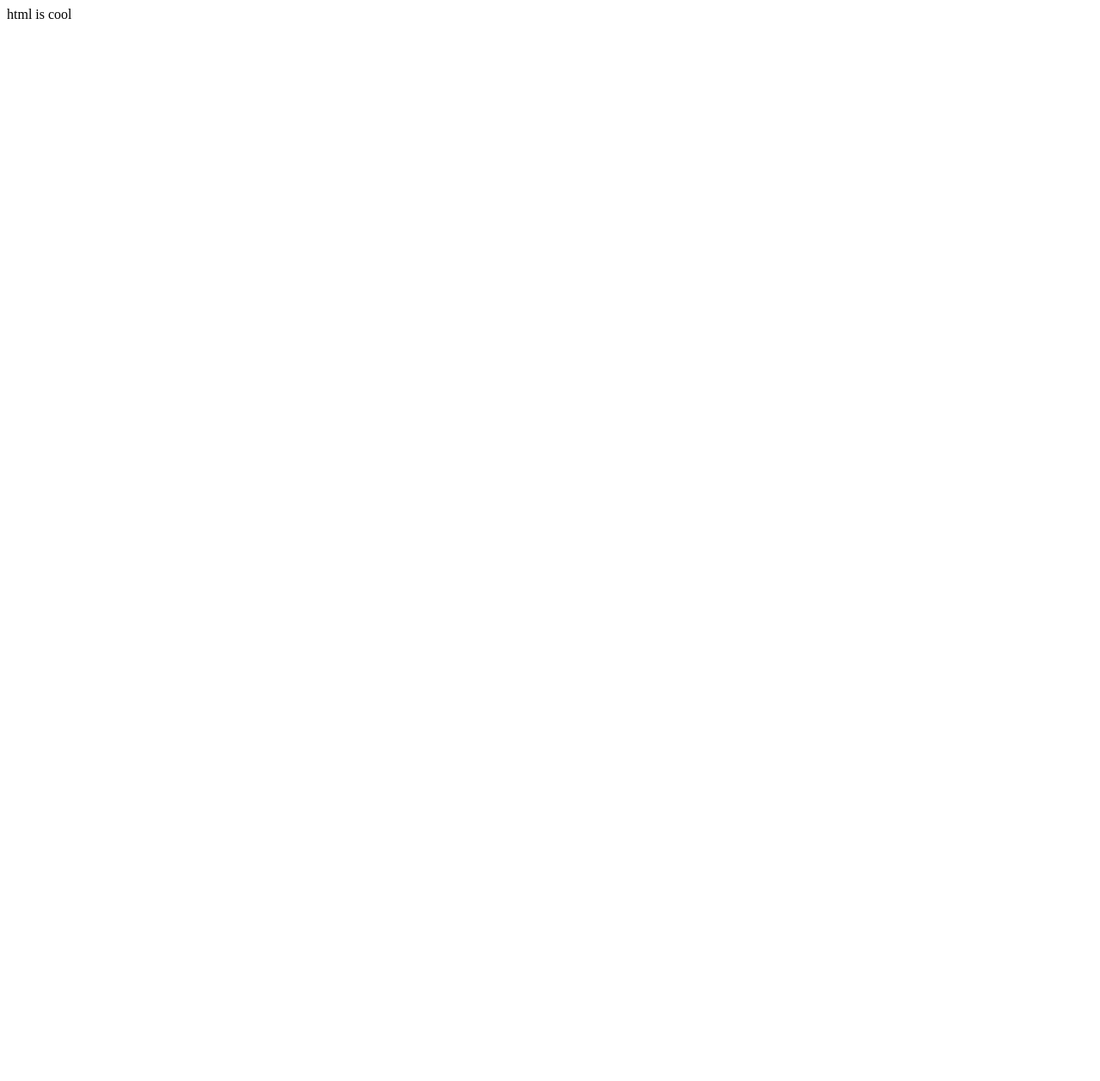
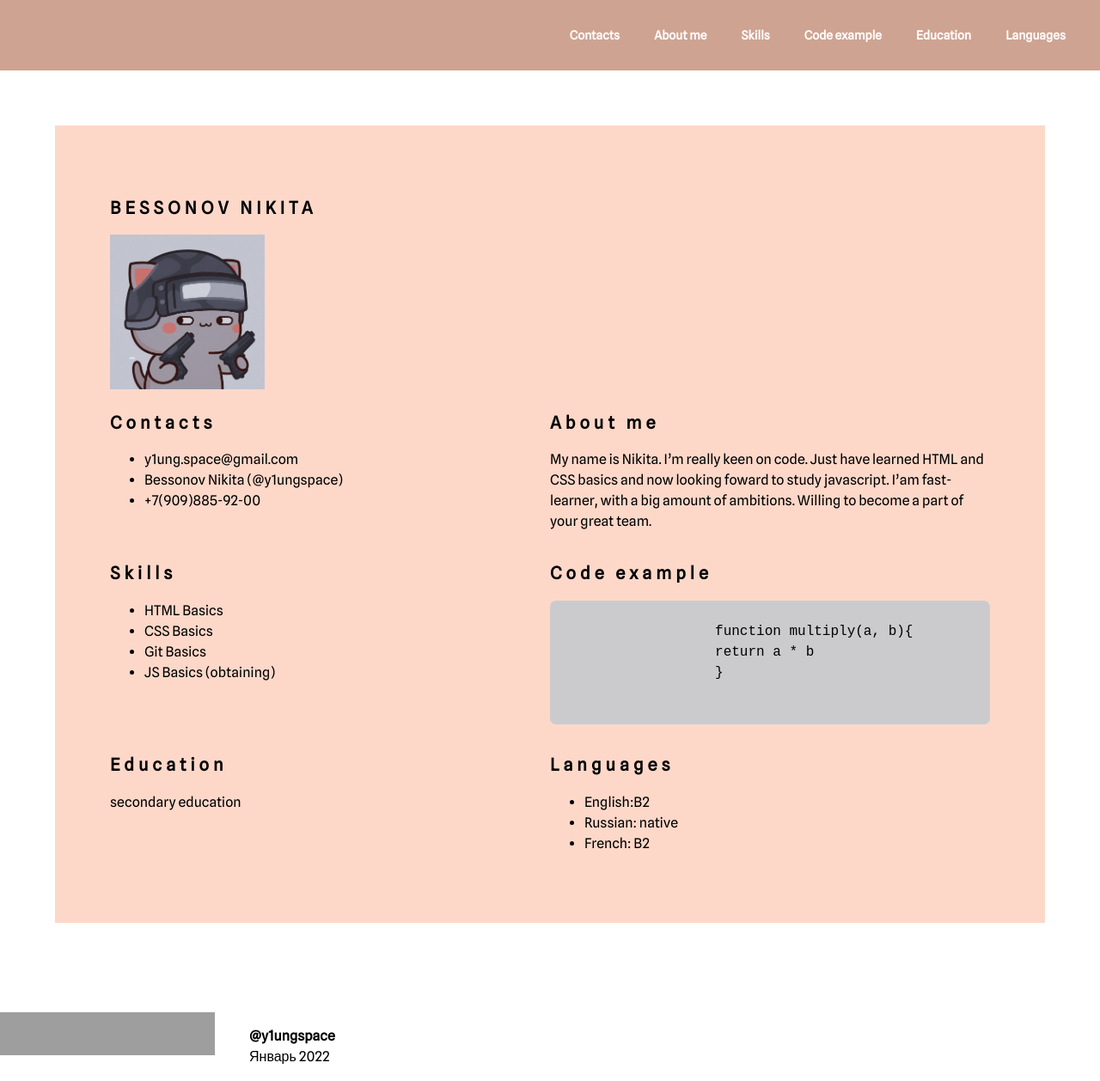
Before and after one commit to y1ungspace/rsschool-cv, a plain HTML site: page index.html in a window 1280 px wide. Shown: the whole page at 86% size. Before the commit the page ends 800 px from the top, so only its background shows below. Drawn offline with Linux system fonts and the light colour scheme; grey boxes are pictures that could not be loaded.

Commit message:
feat: add cv

```diff
--- a/index.html
+++ b/index.html
@@ -1 +1,108 @@
-html is cool
+<!DOCTYPE html>
+<html lang="en">
+<head>
+    <meta charset="UTF-8">
+    <meta http-equiv="X-UA-Compatible" content="IE=edge">
+    <meta name="viewport" content="width=device-width, initial-scale=1.0">
+    <link rel="stylesheet" href="style.css">
+    <link rel="icon" href="assets/favicon.ico">
+    <link rel="preconnect" href="https://fonts.googleapis.com">
+<link rel="preconnect" href="https://fonts.gstatic.com" crossorigin>
+<link href="https://fonts.googleapis.com/css2?family=Spline+Sans&display=swap" rel="stylesheet">
+    <title>CV</title>
+</head>
+<body class="body">
+    <header class="header">
+      <div class="container">
+         <nav class="nav">
+             <ul class="nav-list">
+               <li class="item"><a href="#contacts" class="nav-link">Contacts</a></li>
+               <li class="item"><a href="#about-me" class="nav-link">About me</a></li>
+               <li class="item"><a href="#skills" class="nav-link">Skills</a></li>
+               <li class="item"><a href="#code-example" class="nav-link">Code example</a></li>
+               <li class="item"><a href="#education" class="nav-link">Education</a></li>
+               <li class="item"><a href="#langues" class="nav-link">Languages</a></li>
+            </ul>
+         </nav>
+      </div>
+    </header>
+
+    <main class="contrainer main-container">
+
+            <section class="section">
+              <h1 class="section-title">Bessonov Nikita</h1>
+              <img alt="" src="assets/c21b7085d11ea59836f7b253503c234e.jpg" class="img">
+            </section>
+
+            <span class="section">
+
+
+
+
+            </span>
+
+            <section class="section" id="contacts">
+                <h2 class="section-title">Contacts</h2>
+                <ul>
+                    <li>y1ung.space@gmail.com</li>
+                    <li>Bessonov Nikita (@y1ungspace)</li>
+                    <li>+7(909)885-92-00</li>
+                </ul>
+            </section>
+
+            <section class="section" id="about-me">
+                <h2 class="section-title">About me</h2>
+                <p>My name is Nikita. I’m really keen on code. Just have learned HTML and CSS basics and now looking foward to study javascript. I’am fast-learner, with a big amount of ambitions. Willing to become a part of your great team.</p>
+            </section>
+
+            <section class="section" id="skills">
+                <h2 class="section-title">Skills</h2>
+                <ul>
+                    <li>HTML Basics</li>
+                    <li>CSS Basics</li>
+                    <li>Git Basics</li>
+                    <li>JS Basics (obtaining)</li>
+                </ul>
+            </section>
+
+            <section class="section" id="code-example">
+                <h2 class="section-title">Code example</h2>
+                <pre class="code">
+                <code>
+                    function multiply(a, b){
+                    return a * b
+                    }
+                </code>
+                </pre>
+            </section>
+
+            <section class="section" id="education">
+                <h2 class="section-title">Education</h2>
+                <p>secondary education</p>
+            </section>
+
+            <section class="section" id="langues">
+                <h2 class="section-title">Languages</h2>
+                <ul>
+                    <li>English:B2</li>
+                    <li>Russian: native</li>
+                    <li>French: B2</li>
+                </ul>
+            </section>
+
+    </main>
+
+    <footer class="footer">
+        <div class="footer-list">
+            <a href="https://rs.school/js/">
+                <img alt="" src="https://rs.school/images/rs_school_js.svg" width="250" height="50">
+            </a>
+            <ul class="contacts-link">
+                <li><a class="github-link" href="https://github.com/y1ungspace">@y1ungspace</a></li>
+                <li>Январь 2022</li>
+            </ul>
+        </div>
+    </footer>
+
+</body>
+</html>
--- a/style.css
+++ b/style.css
@@ -1 +1,102 @@
-css is cool too
+html {
+    scroll-behavior: smooth;
+  }
+* {
+    box-sizing: border-box;
+  }
+body {
+    display: flex;
+    flex-direction: column;
+    justify-content: space-between;
+    margin: 0;
+    padding: 0;
+    font-family: 'Spline Sans', sans-serif;
+    font-size: 16px;
+    font-weight: 400;
+    line-height: 1.5;
+  }
+.container {
+    max-width: 1440px;
+    margin: 0 auto;
+  }
+.header{
+    background: #cfa392;
+}
+.nav-list {
+    display: flex;
+    justify-content: flex-end;
+    align-items: center;
+    padding: 0 20px;
+    line-height: 50px;
+    list-style: none;
+  }
+.nav-link{
+    font-size: 14px;
+    color: #fff
+}
+.main-container {
+    display: flex;
+    flex-wrap: wrap;
+    padding: 5%;
+    margin: 5%;
+    background: #fdd8c9;
+}
+
+.section {
+    width: 50%;
+  }
+@media (max-width: 768px) {
+    .section {
+      width: 100%;
+    }
+}
+
+.footer{
+    display: flex;
+}
+a{
+    color: #fff;
+    font-weight: bold;
+}
+a:hover{
+    color:#61a04e
+}
+a:link{
+    text-decoration: none!important;
+  }
+.section-title{
+    font-family: 'Spline Sans', sans-serif;
+    font-size: 20px;
+    font-weight: 900;
+    letter-spacing: 5px;
+}
+h1{
+    font-size: 24px;
+    text-transform: uppercase;
+    font-weight: 900;
+}
+.img{
+    width: 180px;
+    height: 180px;
+    background-image: url("./assets/c21b7085d11ea59836f7b253503c234e.jpg");
+    background-size: contain;
+    background-repeat: no-repeat;
+}
+.code{
+    background: #cbcbce;
+    border-radius: 7px;
+}
+.footer-list{
+    display: flex;
+    align-items: flex-start;
+    padding: 40px 0px 0px 0px
+}
+.github-link{
+    color: #000000;
+}
+.contacts-link{
+    list-style: none;
+}
+.item{
+    margin: 0px 20px;;
+}
```
Also changed, not shown: assets/c21b7085d11ea59836f7b253503c234e.jpg (added), assets/favicon.ico (added).
